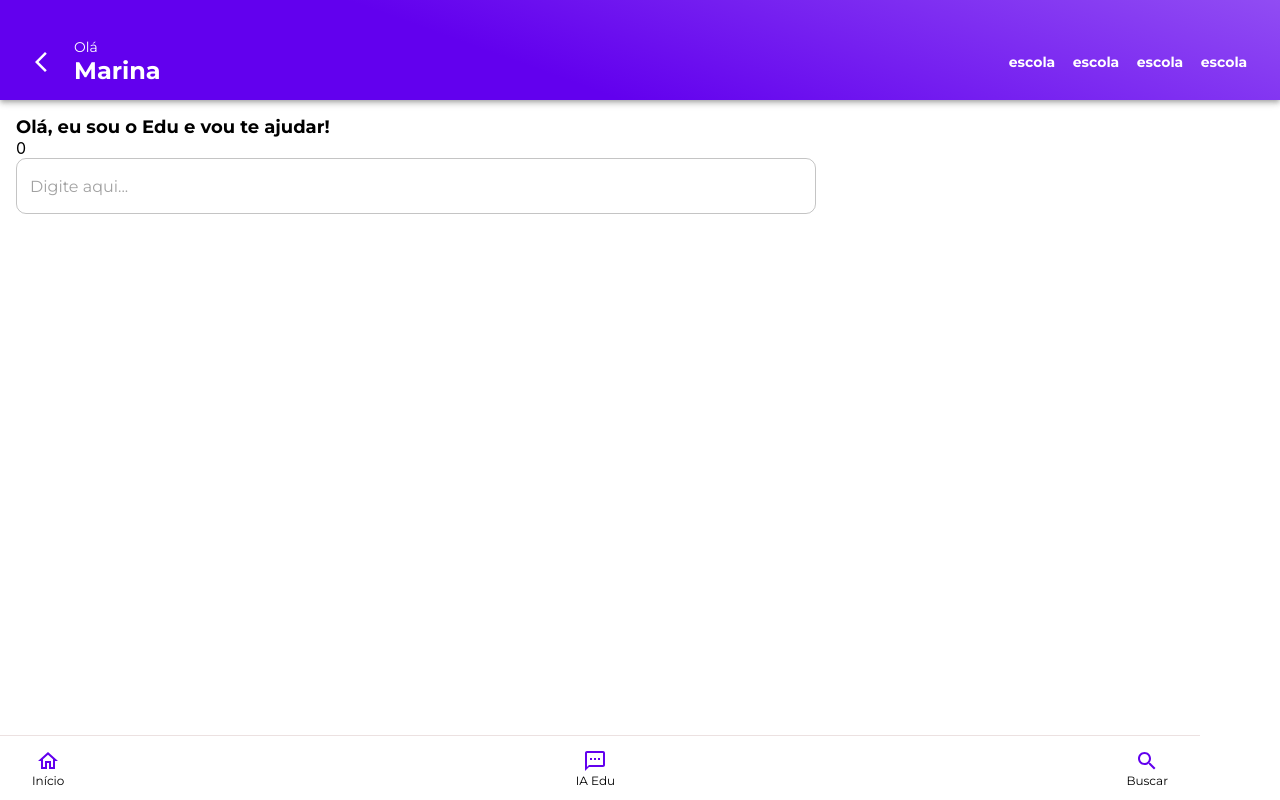
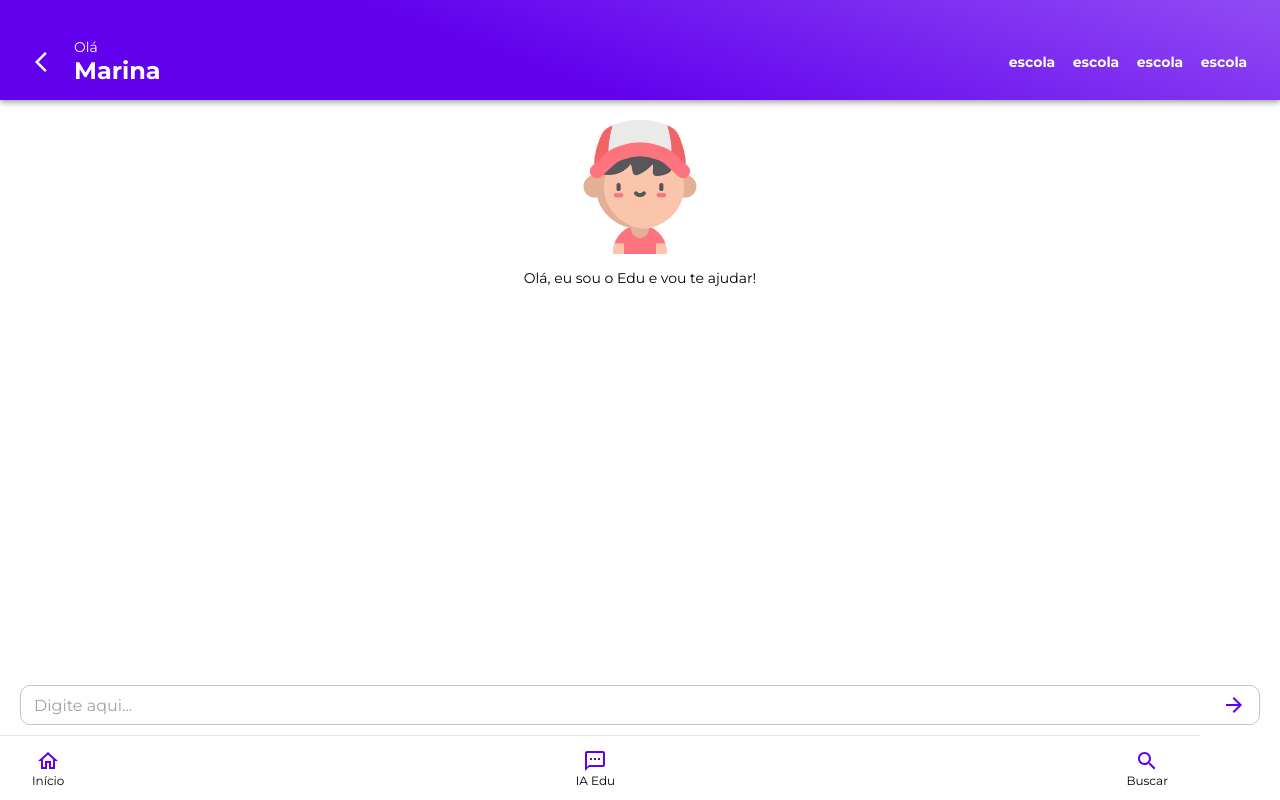
Before and after one commit to Allyson1602/hackathon-potencia-hack.frontend, a React (Create React App) app: page /app/chat-bot in a window 1280 px wide. Built offline with nearby package versions, Linux system fonts and the light colour scheme.

Commit message:
Estilização do chat

```diff
--- a/src/pages/chatBot.css
+++ b/src/pages/chatBot.css
@@ -1,51 +1,8 @@
 
-  /* Main Container Styles */
-  .main {
-    max-width: 800px;
-    margin: auto;
-  }
-
-  /* Paragraph Styles */
-  .p {
-    background-color: lightgray;
-    max-width: 70%;
-    padding: 15px;
-    border-radius: 50px;
-  }
-
-  /* Inner Span Styles */
-  .p .span {
-    margin: 5px;
-  }
-
-  /* First Child Span Styles */
-  .p .span:first-child {
-    margin-right: 0;
-  }
-
-  /* User Message Styles */
-  .user_msg {
-    text-align: right;
-    margin-left: 30%;
-    display: flex;
-    flex-direction: row-reverse;
-  }
-
-  /* Hide Styles */
-  .hide {
-    visibility: hidden;
-    display: none;
-  }
-
-  /* Form Styles */
-  .form {
-    text-align: center;
-    position: sticky;
-    bottom: 0;
-  }
-
-
-  /* Focused Input Styles */
-  .input:focus {
-    outline: none;
-  }
+.user_msg {
+  float: right !important;
+  /* text-align: right;
+  margin-left: 30%;
+  display: flex;
+  flex-direction: row-reverse; */
+}
--- a/src/pages/chatBot.tsx
+++ b/src/pages/chatBot.tsx
@@ -1,7 +1,10 @@
 import React, { useState } from "react";
 import { useNavigate } from "react-router-dom";
-import { Box, TextField, Card, CardActionArea, CardContent, CardMedia, Stack, Theme, Typography } from "@mui/material";
+import { Box, TextField, Card, CardActionArea, CardContent, CardMedia, Stack, Theme, Typography, InputAdornment } from "@mui/material";
 import "./chatBot.css";
+import { Block } from "@mui/icons-material";
+import ArrowForwardIcon from '@mui/icons-material/ArrowForward';
+import deliveryBoy from "../assets/images/delivery-boy.png";
 
 interface ChatMessage {
     role: string;
@@ -49,43 +52,77 @@ const ChatBot: React.FC = () => {
     return (
         <Box
             sx={{
-                width: "800px",
+                maxHeight: '384px',
+                overflow: 'auto',
+                padding: (theme) => theme.spacing(2.5),
+            }}
+        >
+            <Box>
+                <Stack direction='row' justifyContent='center'>
+                    <img src={deliveryBoy} alt="delivery-boy" style={{width: "134px"}} />
+                </Stack>
 
-                padding: (theme) => theme.spacing(2),
-            }}>
-            <Typography sx={{
-                fontWeight: '700',
-                fontSize: '18px',
-                lineHeight: '22px',
-            }}>
-                Olá, eu sou o Edu e vou te ajudar!
-            </Typography>
-            <section>
-                {chats &&
-                    chats.length &&
+                <Typography sx={{
+                    fontWeight: '400',
+                    fontSize: '14px',
+                    lineHeight: '17px',
+                    textAlign: 'center',
+                    paddingTop: (theme) => theme.spacing(2),
+                }}>
+                    Olá, eu sou o Edu e vou te ajudar!
+                </Typography>
+            </Box>
+
+            <section style={{}}>
+                {chats?.length > 0 &&
                     chats.map((chat, index) => (
-                        <p key={index} className={" p " + chat.role === "user" ? "user_msg" : ""}>
-                            <span className={"p span"} >{chat.content}</span>
-                        </p>
+                        <Typography key={index} className={chat.role === "user" ? "user_msg" : ""} sx={{
+                            margin: '15px 0',
+                            background: '#D9D9D9',
+                            borderRadius: '20px',
+                            fontSize: '12px',
+                            padding: '10px 15px',
+                            width: '70%',
+                            float: 'left',
+                        }}>{chat.content}</Typography>
                     ))}
             </section>
 
-            <div className={isTyping ? "" : "hide"}>
-                <p className={"p"}>
-                    <i>{isTyping ? "Typing" : ""}</i>
-                </p>
-            </div>
+            {isTyping && (
+                <div style={{clear: 'both'}}>
+                    <Typography sx={{
+                        margin: '15px 0',
+                        background: '#D9D9D9',
+                        borderRadius: '20px',
+                        fontSize: '12px',
+                        padding: '10px 15px',
+                        width: '70%',
+                        float: 'left',
+                    }}>{isTyping ? "Digitando..." : ""}</Typography>
+                </div>
+            )}
 
-            <form onSubmit={chat} >
+            <form onSubmit={chat} style={{
+                width: 'calc(100% - 40px)',
+                position: 'fixed',
+                bottom: '75px',
+                background: '#fff',
+            }}>
                 <TextField
-                 sx={{
-                    width: "100%"
-                }}
+                    fullWidth
+                    size="small"
                     type="text"
                     name="message"
                     value={message}
                     placeholder="Digite aqui..."
                     onChange={(e) => setMessage(e.target.value)}
+                    InputProps={{
+                      endAdornment: (
+                        <InputAdornment position="end">
+                            <ArrowForwardIcon color="primary" />
+                        </InputAdornment>
+                      ),
+                    }}
                 />
             </form>
         </Box >
```
